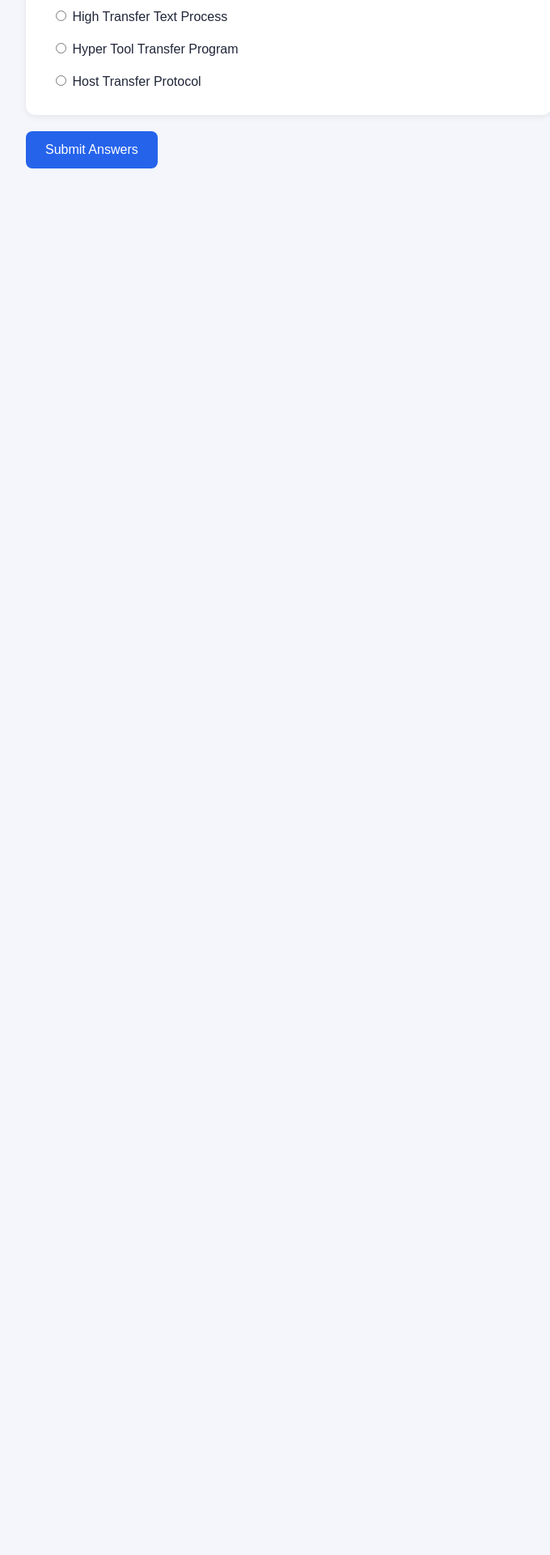
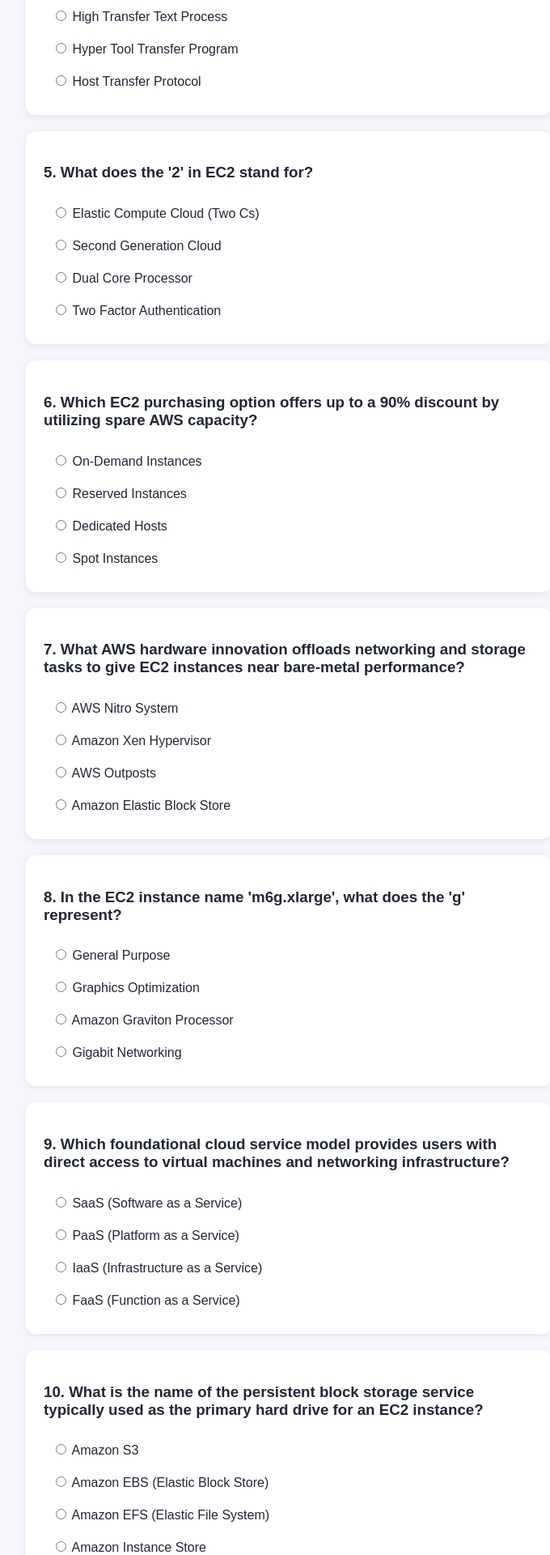
Before and after one commit to EgoLes05/TriviaApp, a Flask app: page / in a window 1280 px wide. Shown: the part 1120-3040 px from the top of the page at 81% size, without its empty margins (283-963 px from the left). Before the commit the page ends 1328 px from the top, so only its background shows below. Run offline with Flask 3, Linux system fonts and the light colour scheme.

Commit message:
added more cloud based questions

```diff
--- a/app.py
+++ b/app.py
@@ -48,6 +48,81 @@ questions = [
             "Host Transfer Protocol"
         ],
         "answer": "HyperText Transfer Protocol"
+    },
+
+    {
+        "id": 5,
+        "question": "What does the '2' in EC2 stand for?",
+        "options": [
+            "Elastic Compute Cloud (Two Cs)",
+            "Second Generation Cloud",
+            "Dual Core Processor",
+            "Two Factor Authentication"
+        ],
+        "answer": "Elastic Compute Cloud (Two Cs)"
+    },
+
+    {
+        "id": 6,
+        "question": "Which EC2 purchasing option offers up to a 90% discount by utilizing spare AWS capacity?",
+        "options": [
+            "On-Demand Instances",
+            "Reserved Instances",
+            "Dedicated Hosts",
+            "Spot Instances"
+        ],
+        "answer": "Spot Instances"
+    },
+
+
+    {
+        "id": 7,
+        "question": "What AWS hardware innovation offloads networking and storage tasks to give EC2 instances near bare-metal performance?",
+        "options": [
+            "AWS Nitro System",
+            "Amazon Xen Hypervisor",
+            "AWS Outposts",
+            "Amazon Elastic Block Store"
+        ],
+        "answer": "AWS Nitro System"
+    },
+
+
+    {
+        "id": 8,
+        "question": "In the EC2 instance name 'm6g.xlarge', what does the 'g' represent?",
+        "options": [
+            "General Purpose",
+            "Graphics Optimization",
+            "Amazon Graviton Processor",
+            "Gigabit Networking"
+        ],
+        "answer": "Amazon Graviton Processor"
+    },
+
+
+    {
+        "id": 9,
+        "question": "Which foundational cloud service model provides users with direct access to virtual machines and networking infrastructure?",
+        "options": [
+            "SaaS (Software as a Service)",
+            "PaaS (Platform as a Service)",
+            "IaaS (Infrastructure as a Service)",
+            "FaaS (Function as a Service)"
+        ],
+        "answer": "IaaS (Infrastructure as a Service)"
+    },
+
+    {
+        "id": 10,
+    "question": "What is the name of the persistent block storage service typically used as the primary hard drive for an EC2 instance?",
+    "options": [
+        "Amazon S3",
+        "Amazon EBS (Elastic Block Store)",
+        "Amazon EFS (Elastic File System)",
+        "Amazon Instance Store"
+    ],
+    "answer": "Amazon EBS (Elastic Block Store)"
     }
 ]
 
--- a/templates/index.html
+++ b/templates/index.html
@@ -10,7 +10,7 @@
 </head>
 <body>
     <main class="container">
-        <h1>Cloud Trivia</h1>
+        <h1>Cloud Computing Trivia</h1>
         <p>Test your knowledge!</p>
 
         <form action="{{ url_for('submit') }}" method="POST">
```
